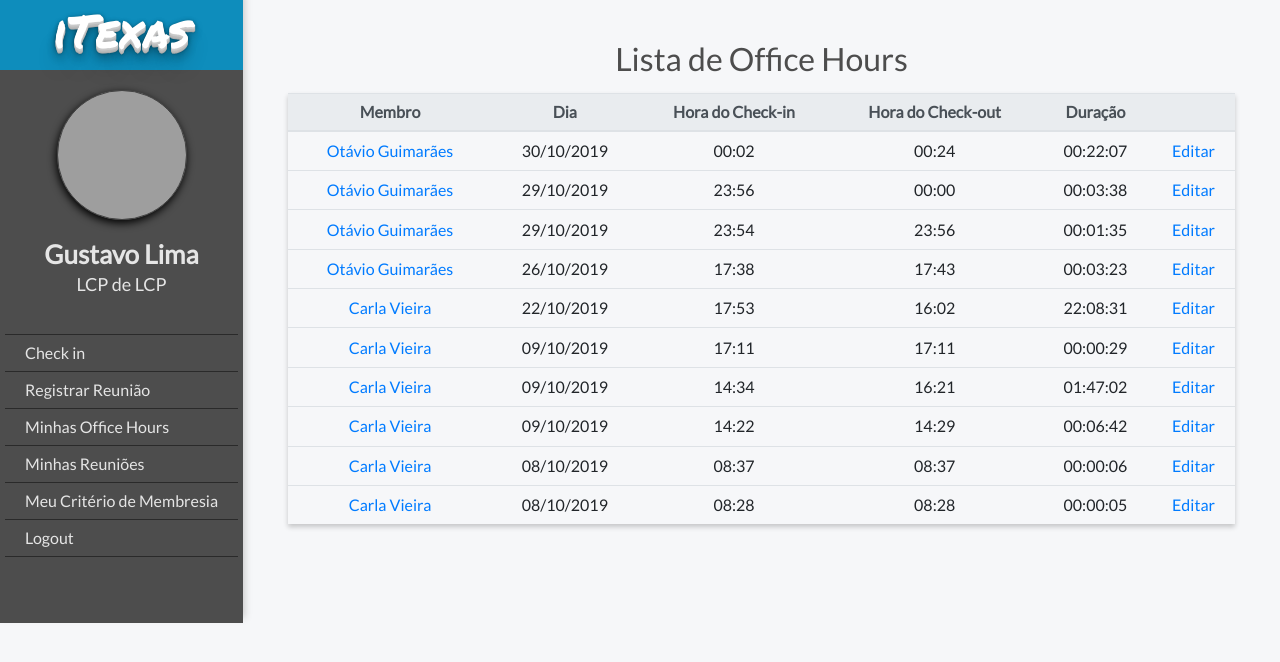
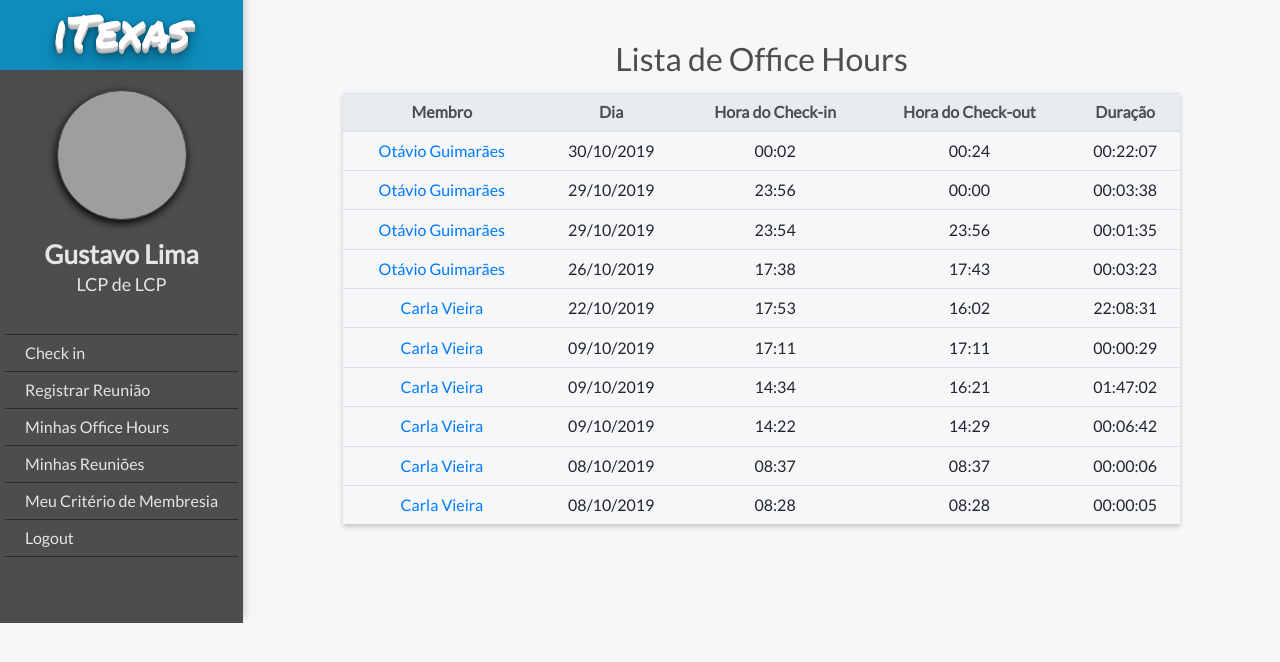
Before and after one commit to carlavieira/iTexas_v4, a Django app: page /office_hours/officehour_list/ in a window 1280 px wide. Shown: the top 662 px of the page. Run offline with Django 3.2, Linux system fonts and the light colour scheme; a user stored in the database is signed in; data comes from the database, SQL or seed files in the repository; both versions use the stored data as it was after the commit; some libraries are stand-ins or nearby versions; grey boxes are pictures that could not be loaded.

Commit message:
Tabela listagem de Membros atualizada

```diff
--- a/static/css/style.css
+++ b/static/css/style.css
@@ -518,7 +518,7 @@ input[type=number] {
 }
 
 .body-container {
-    padding: 40px 45px;
+    padding: 40px 100px;
 }
 
 .active {
--- a/templates/base.html
+++ b/templates/base.html
@@ -143,11 +143,19 @@
     })
 
     jQuery(document).ready(function($) {
-            $('.row-table').on('click', function () {
-                var id = $(this).attr('id');
-                document.location.href = "../edit/"+id;
-            });
+        $('.row-office-hours').on('click', function () {
+            var id = $(this).attr('id');
+            document.location.href = "../edit/"+id;
+        });
     });
+
+    jQuery(document).ready(function($) {
+        $('.row-member-list').on('click', function () {
+            var id = $(this).attr('id');
+            document.location.href = "view/"+id;
+        });
+    });
+
 </script>
 </body>
 </html>
--- a/templates/members/member_list.html
+++ b/templates/members/member_list.html
@@ -3,8 +3,8 @@
     {% block body_block %}
 
         <h2 class="title">Lista de Membros</h2>
-        <table class="table">
-            <thead>
+        <table class="table" >
+            <thead class="thead-light">
             <tr>
                 <th class="table-column">Nome</th>
                 <th class="table-column">ID</th>
@@ -17,7 +17,7 @@
                 <tbody>
             {% for user in users %}
 
-                <tr>
+                <tr class="row-member-list" id="{{ user.podio_code }}">
                         <td>{{ user.first_name }} {{ user.last_name }}</td>
                         <td>{{ user.podio_code }}</td>
                         <td>{{ user.get_post_display }} </td>
--- a/templates/office_hours/officehour_list.html
+++ b/templates/office_hours/officehour_list.html
@@ -12,18 +12,18 @@
                 <th class="table-column">Hora do Check-in</th>
                 <th class="table-column">Hora do Check-out</th>
                 <th class="table-column">Duração</th>
-                <th class="table-column"> </th>
+{#                <th class="table-column"> </th>#}
             </tr>
             </thead>
                 <tbody>
             {% for office_hour in office_hours %}
-                <tr class="row-table" id="{{ office_hour.id }}" >
+                <tr class="row-office-hours" id="{{ office_hour.id }}" >
                     <td><a href="{% url 'member_view' office_hour.member.podio_code %}">{{ office_hour.member.first_name }} {{ office_hour.member.last_name }}</a></td>
                     <td>{{ office_hour.date|date:'d/m/Y' }}</td>
                     <td>{{ office_hour.checkin_time|date:'H:i' }}</td>
                     <td>{{ office_hour.checkout_time|date:'H:i' }} </td>
                     <td id="duration">{{ office_hour.duration|format_datetime }}</td>
-                    <td><a class="edit-office-hour-{{ office_hour.id }}" href="{% url 'officehour_edit' office_hour.id %}">Editar</a></td>
+{#                    <td><a class="edit-office-hour-{{ office_hour.id }}" href="{% url 'officehour_edit' office_hour.id %}">Editar</a></td>#}
                 </tr>
             {% endfor %}
                 </tbody>
```
Also changed, not shown: db.sqlite3.
